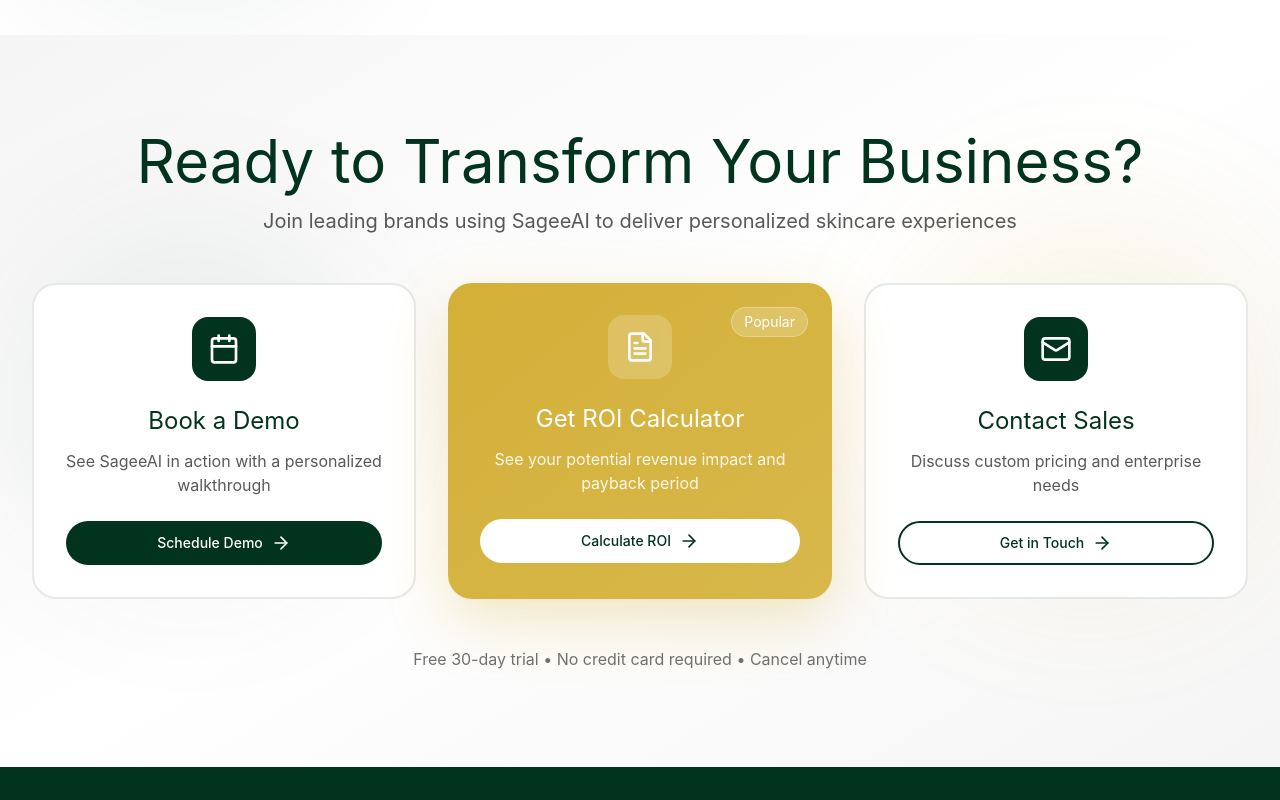
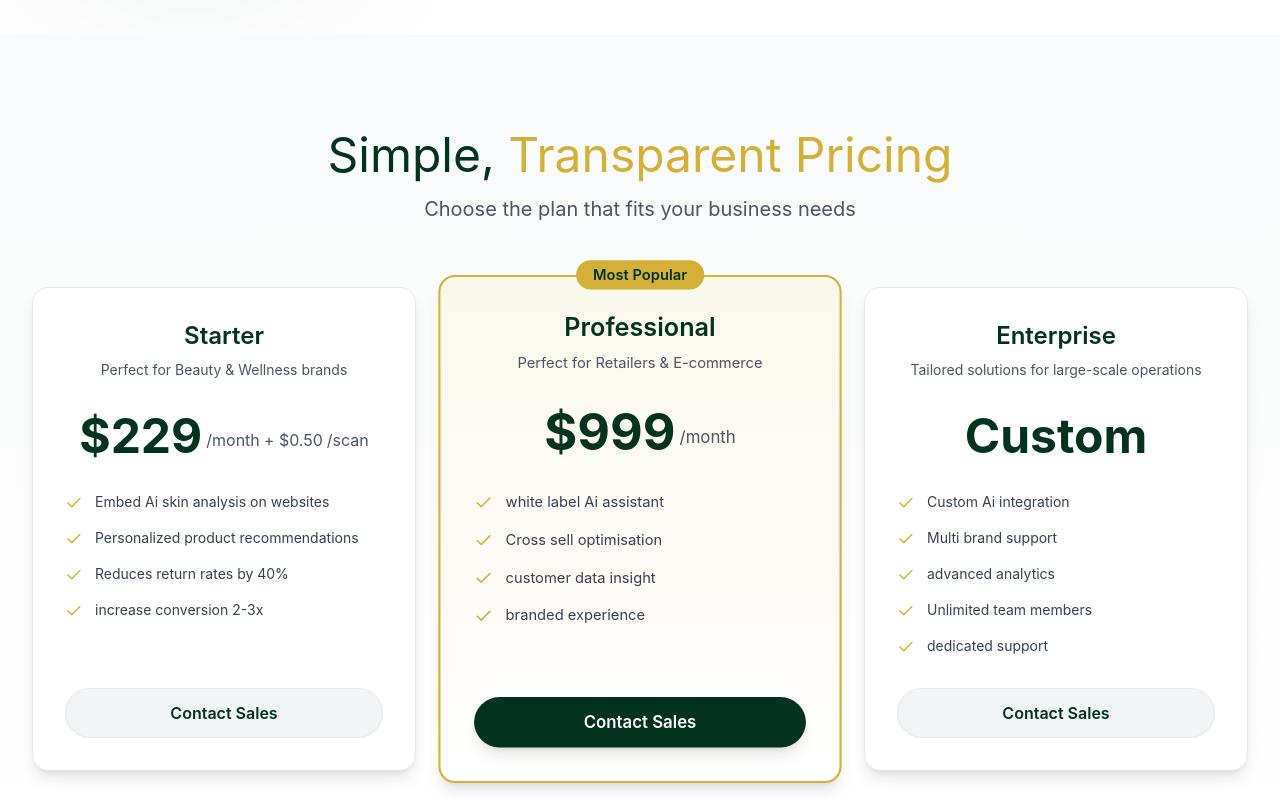
Before and after one commit to ProfiStack/sageAi, a Next.js app in the folder frontend/: page /b2b in a window 1280 px wide. Shown: the part 5460-6260 px from the top of the page. Built offline with nearby package versions, Linux system fonts and the light colour scheme; no server answers.

Commit message:
pricing component

```diff
--- a/frontend/DesktopComponents/B2B/B2BApi.jsx
+++ b/frontend/DesktopComponents/B2B/B2BApi.jsx
@@ -125,7 +125,7 @@
               <div className="mt-6 pt-5 border-t border-gray-100">
                 <p className="lg:text-lg text-base font-medium text-gray-400 text-center">
                   Need an API key? Contact{" "}
-                  <a href="mailto:sageeai@sageeai.com" className="text-[#02331E] underline">
+                  <a href="https://mail.google.com/mail/?view=cm&fs=1&to=sageeai@sageeai.com" className="text-[#02331E] underline">
                     sageeai@sageeai.com
                   </a>
                 </p>
--- a/frontend/DesktopComponents/B2B/B2BHero.jsx
+++ b/frontend/DesktopComponents/B2B/B2BHero.jsx
@@ -6,7 +6,7 @@
 import ComingSoonPopup from "../ComingSoon";
 import { useState } from "react";
 
-export function B2BHero() {
+export function B2BHero({ scrollToPricing }) {
   const [isPopupOpen, setIsPopupOpen] = useState(false);
   return (
     <section className="relative min-h-[90vh] flex items-center justify-center overflow-hidden bg-gradient-to-br from-[#02331E] via-[#02331E]/95 to-[#02331E]/90">
@@ -121,9 +121,7 @@
               </Button>
               <Button
                 size="lg"
-                onClick={() => {
-                  setIsPopupOpen(true);
-                }}
+                onClick={scrollToPricing}
                 variant="outline"
                 className="border-2 border-white/30 text-white bg-white/10 hover:bg-white/10 px-8 py-6 rounded-full backdrop-blur-sm"
               >
--- /dev/null
+++ b/frontend/DesktopComponents/B2B/B2BPricing.jsx
@@ -0,0 +1,172 @@
+"use client"
+
+import { Check } from 'lucide-react';
+import React from 'react';
+
+
+
+const PricingCard = ({
+  title,
+  description,
+  price,
+  price2,
+  period,
+  period2,
+  features,
+  buttonText,
+  buttonStyle,
+  isPopular = false,
+  isPrimary = false
+}) => {
+  return (
+    <div className={`
+      relative bg-white rounded-2xl shadow-lg
+      ${isPopular ? 'border-2 border-[#d4b038] bg-gradient-to-b from-[rgba(212,176,56,0.1)] to-white shadow-2xl scale-105 z-10' : 'border border-gray-200'}
+      ${isPrimary ? 'transform transition-transform hover:scale-105' : ''}
+      flex flex-col h-full
+    `}>
+      {isPopular && (
+        <div className="absolute -top-4 left-1/2 -translate-x-1/2 bg-[#d4b038] text-[#02331e] px-4 py-1 rounded-full text-sm font-semibold whitespace-nowrap">
+          Most Popular
+        </div>
+      )}
+
+      <div className="p-8 flex flex-col flex-grow">
+        {/* Header */}
+        <div className="text-center mb-8">
+          <h3 className="text-2xl font-semibold text-[#02331e] mb-2">
+            {title}
+          </h3>
+          <p className="text-sm text-[#4a5565]">
+            {description}
+          </p>
+        </div>
+
+        {/* Price */}
+        <div className="text-center mb-8">
+          <div className="flex items-end justify-center gap-1">
+            <span className="text-5xl font-bold text-[#02331e]">{price}</span>
+            {period && <span className="text-base text-[#4a5565] mb-2">{period}</span>}
+            {price2 && <span className="text-base text-[#4a5565] mb-2"> + {price2}</span> }
+
+            {period2 && <span className="text-base text-[#4a5565] mb-2">{period2}</span>}
+          </div>
+        </div>
+
+        {/* Features */}
+        <div className="space-y-4 mb-8 flex-grow">
+          {features.map((feature, index) => (
+            <div key={index} className="flex items-start gap-3">
+              <div className="mt-0.5 flex-shrink-0">
+                <Check className="text-[#D4B038]" size={18} />
+              </div>
+              <span className="text-sm text-[#364153]">{feature}</span>
+            </div>
+          ))}
+        </div>
+
+        {/* Button */}
+        <a href="https://mail.google.com/mail/?view=cm&fs=1&to=sageeai@sageeai.com" className={`
+          w-full py-3 px-8 rounded-full font-semibold text-base text-center
+          transition-all duration-200
+          ${buttonStyle === 'primary'
+            ? 'bg-[#02331e] text-white shadow-lg hover:bg-[#02331e]/90'
+            : 'bg-[#f3f4f6] text-[#02331e] border border-gray-200 hover:bg-gray-200'
+          }
+        `}>
+          {buttonText}
+        </a>
+      </div>
+    </div>
+  );
+};
+
+const PricingPackages = () => {
+  const pricingPlans = [
+    {
+      title: 'Starter',
+      description: 'Perfect for Beauty & Wellness brands',
+      price: '$229',
+      period: '/month',
+      price2:'$0.50',
+      period2:'/scan',
+      features: [
+        'Embed Ai skin analysis on websites',
+        'Personalized product recommendations',
+        'Reduces return rates by 40%',
+        'increase conversion 2-3x',
+      ],
+      buttonText: 'Contact Sales',
+      buttonStyle: 'secondary'
+    },
+    {
+      title: 'Professional',
+      description: 'Perfect for Retailers & E-commerce',
+      price: '$999',
+      period: '/month',
+      features: [
+        'white label Ai assistant',
+        'Cross sell optimisation',
+        'customer data insight',
+        'branded experience',
+      ],
+      buttonText: 'Contact Sales',
+      buttonStyle: 'primary',
+      isPopular: true,
+      isPrimary: true
+    },
+    {
+      title: 'Enterprise',
+      description: 'Tailored solutions for large-scale operations',
+      price: 'Custom',
+      period: null,
+      features: [
+        'Custom Ai integration',
+        'Multi brand support',
+        'advanced analytics',
+        'Unlimited team members',
+        'dedicated support'
+      ],
+      buttonText: 'Contact Sales',
+      buttonStyle: 'secondary'
+    }
+  ];
+
+  return (
+    <section className="py-24 bg-gradient-to-b from-gray-50 to-white">
+      <div className="max-w-7xl mx-auto px-8">
+        {/* Section Header */}
+        <div className="text-center mb-16">
+          <h2 className="text-5xl font-normal text-[#02331e] mb-4">
+            Simple, <span className="text-[#d4b038]">Transparent Pricing</span>
+          </h2>
+          <p className="text-xl text-[#4a5565]">
+            Choose the plan that fits your business needs
+          </p>
+        </div>
+
+        {/* Pricing Cards */}
+        <div className="grid grid-cols-1 md:grid-cols-2 lg:grid-cols-3 gap-8 items-stretch">
+          {pricingPlans.map((plan, index) => (
+            <PricingCard
+              key={index}
+              title={plan.title}
+              description={plan.description}
+              price={plan.price}
+              price2={plan.price2}
+              period={plan.period}
+              period2={plan.period2}
+              features={plan.features}
+              buttonText={plan.buttonText}
+              buttonStyle={plan.buttonStyle}
+              isPopular={plan.isPopular}
+              isPrimary={plan.isPrimary}
+            />
+          ))}
+        </div>
+      </div>
+    </section>
+  );
+};
+
+export default PricingPackages;
--- a/frontend/app/b2b/page.jsx
+++ b/frontend/app/b2b/page.jsx
@@ -11,13 +11,19 @@
 import { B2BCTA } from "@/DesktopComponents/B2B/B2BCta";
 import { Footer } from "@/DesktopComponents/homePage/Footer";
 import B2BApi from "@/DesktopComponents/B2B/B2BApi";
+import PricingPackages from "@/DesktopComponents/B2B/B2BPricing";
 
 export default function B2BPage() {
   const [showBackButton, setShowBackButton] = useState(false);
   const b2bApiRef = useRef(null);
+  const b2bPricingRef = useRef(null);
 
   const scrollToB2BApi = () => {
     b2bApiRef.current?.scrollIntoView({ behavior: "smooth" });
+  };
+
+  const scrollToB2BPricing = () => {
+    b2bPricingRef.current?.scrollIntoView({ behavior: "smooth" });
   };
 
 
@@ -54,13 +60,16 @@
       </div>
 
       <main>
-        <B2BHero />
+        <B2BHero scrollToPricing={scrollToB2BPricing}/>
         <div ref={b2bApiRef}>
           <B2BApi />
         </div>
         <B2BFeatures />
         <B2BStats />
         <B2BIntegration />
+        <div ref={b2bPricingRef}>
+          <PricingPackages/>
+        </div>
         <B2BCTA />
       </main>
 
```
